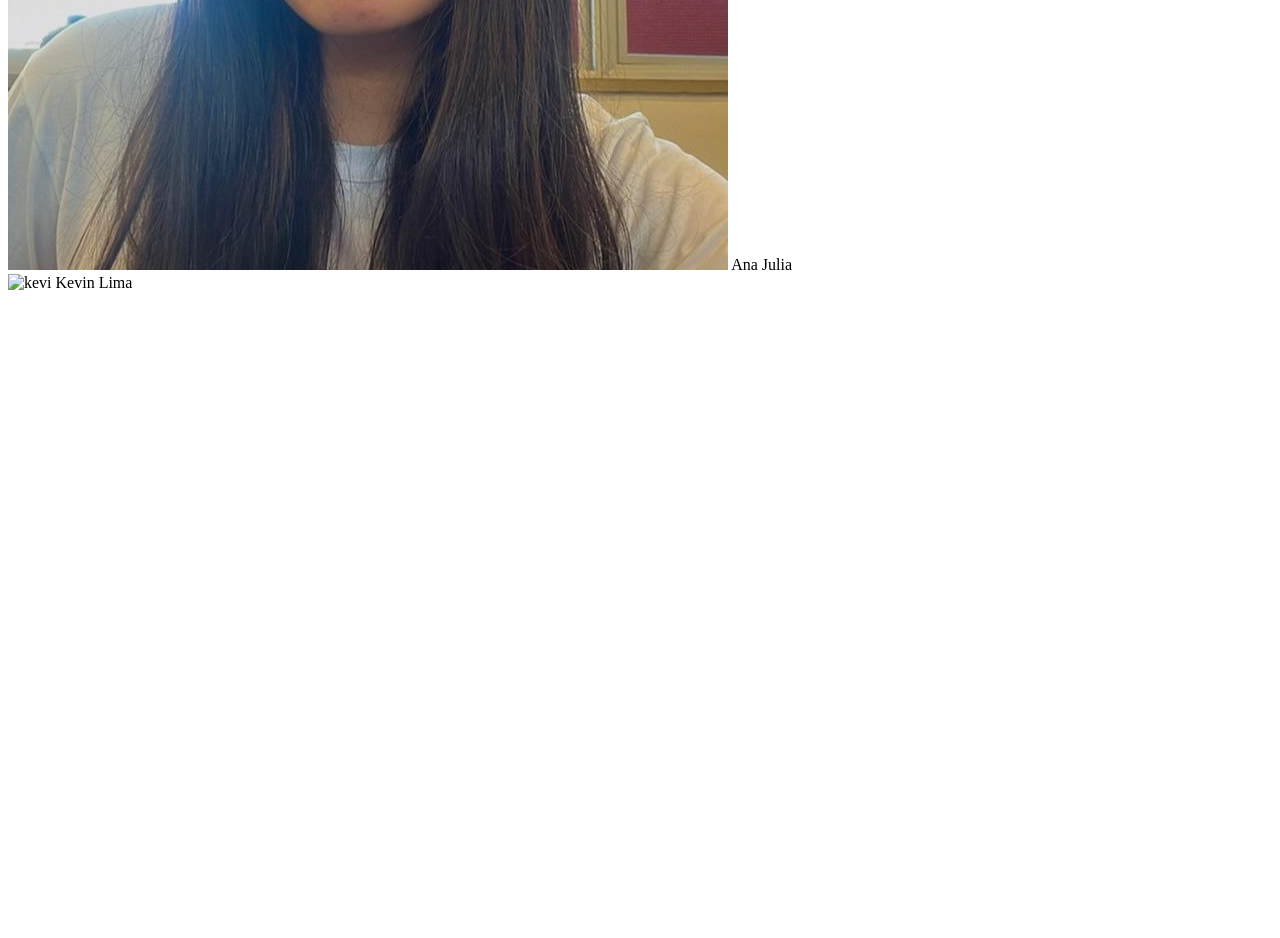
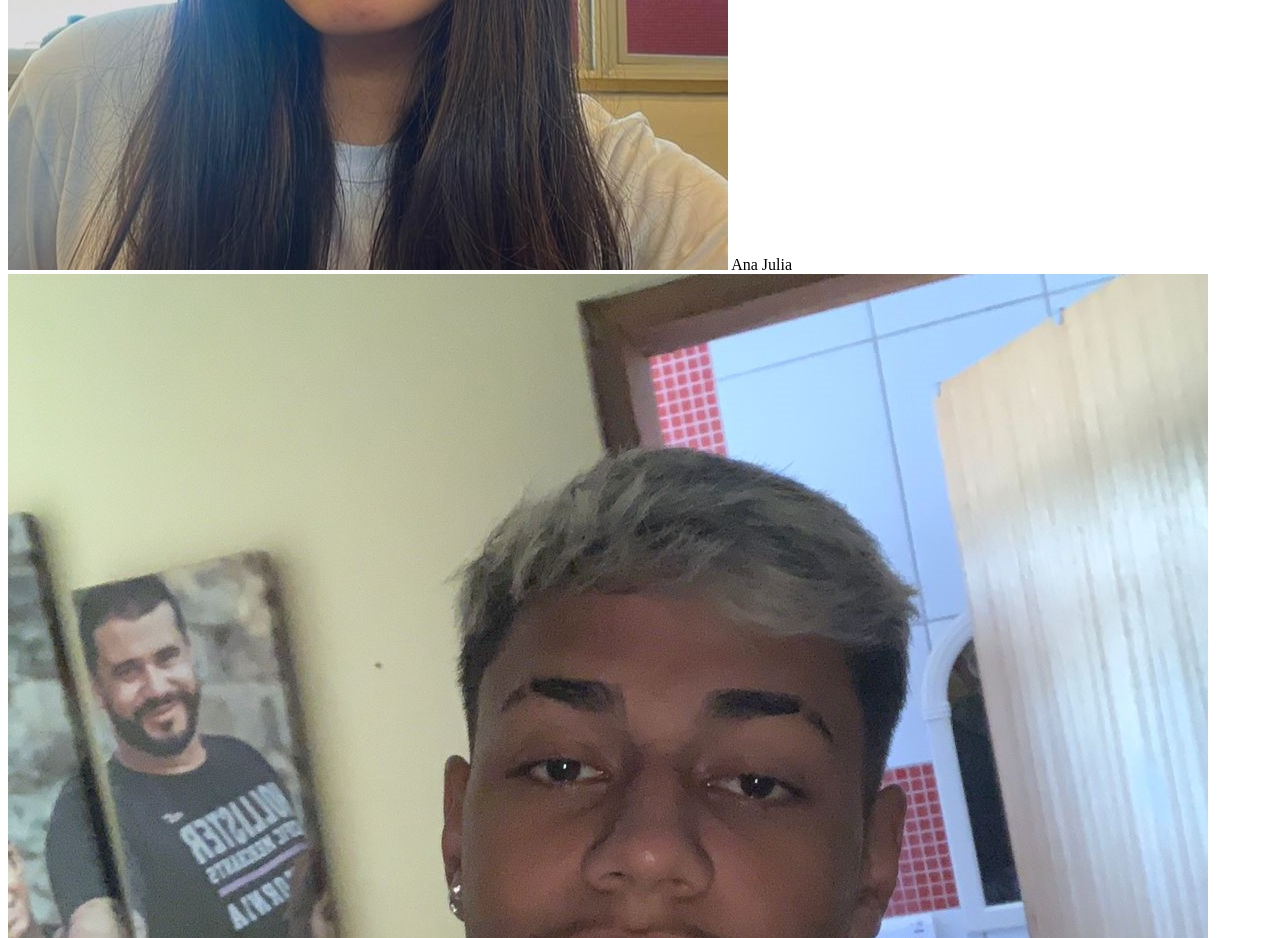
Before and after one commit to yrkeviin/ninos-scuderiaofc, a plain HTML site: page index.html in a window 1280 px wide. Shown: the part 6082-7020 px from the top of the page. Before the commit the page ends 6382 px from the top, so only its background shows below. Drawn offline with Linux system fonts and the light colour scheme.

Commit message:
html finalizado

```diff
--- a/index.html
+++ b/index.html
@@ -81,7 +81,7 @@
                     </div>
 
                     <div class="membro-equipe">
-                        <img src="assets/images/kevi.jpeg" alt="kevi">
+                        <img src="/assets/images/kevin.jpg" alt="kevin">
                         <span>Kevin Lima</span>
                     </div>
                 </div>
```
